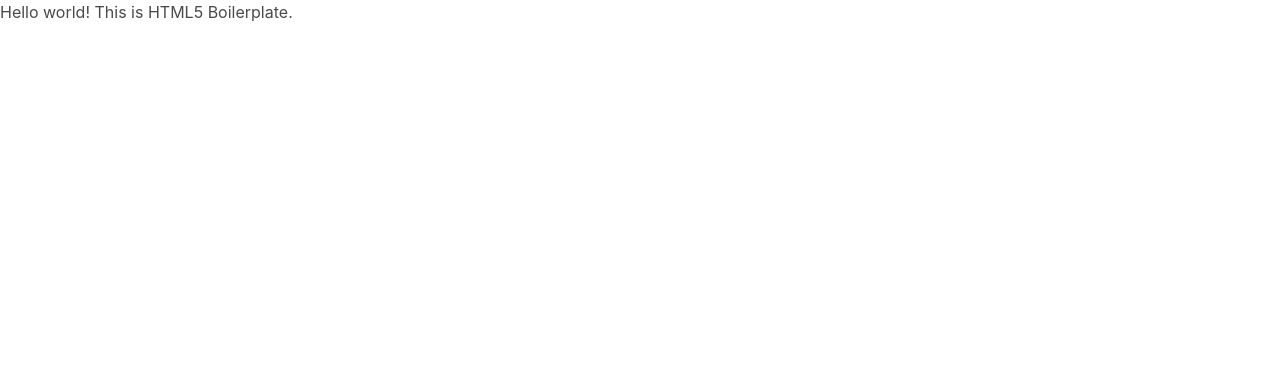
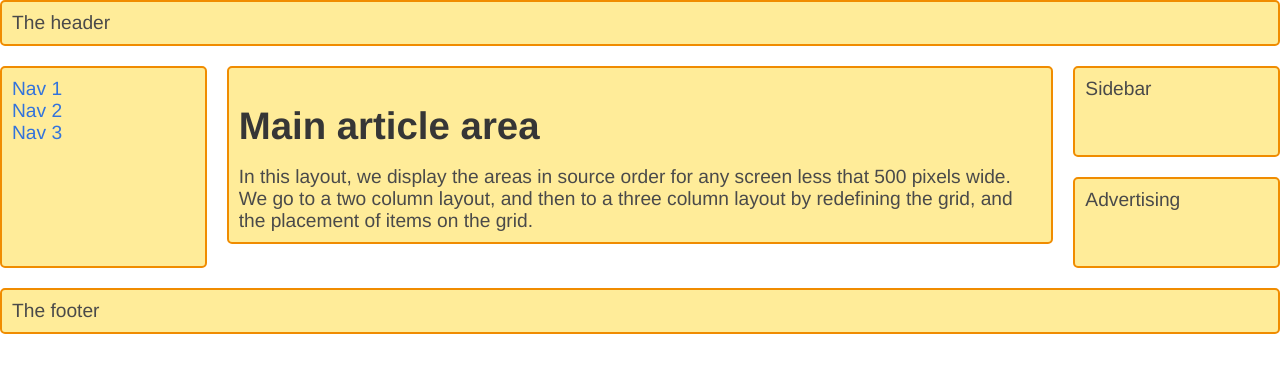
Before and after one commit to 4sYnSw9p67/HTML5Boilerplate_Bulma, a plain HTML site: page index.html in a window 1280 px wide. Drawn offline with nearby package versions, Linux system fonts and the light colour scheme.

Commit message:
templating finished

```diff
--- a/css/main.css
+++ b/css/main.css
@@ -262,3 +262,82 @@ textarea {
     page-break-after: avoid;
   }
 }
+
+.main-head {
+  grid-area: header;
+}
+.content {
+  grid-area: content;
+}
+.main-nav {
+  grid-area: nav;
+}
+.side {
+  grid-area: sidebar;
+}
+.ad {
+  grid-area: ad;
+}
+.main-footer {
+  grid-area: footer;
+}
+
+.wrapper {
+  display: grid;
+  grid-gap: 20px;
+  grid-template-areas:
+    "header"
+    "nav"
+    "content"
+    "sidebar"
+    "ad"
+    "footer";
+}
+
+.wrapper {
+  max-width: 1452px;
+  margin: 0 auto;
+  font: 1.2em Helvetica, arial, sans-serif;
+}
+.wrapper > * {
+  border: 2px solid #f08c00;
+  background-color: #ffec99;
+  border-radius: 5px;
+  padding: 10px;
+}
+
+@media (min-width: 500px) {
+  .wrapper {
+    grid-template-columns: 1fr 3fr;
+    grid-template-areas:
+      "header  header"
+      "nav     nav"
+      "sidebar content"
+      "ad      footer";
+  }
+  nav ul {
+    display: flex;
+    justify-content: space-between;
+  }
+}
+
+@media (min-width: 700px) {
+  .wrapper {
+    grid-template-columns: 1fr 4fr 1fr;
+    grid-template-areas:
+      "header header  header"
+      "nav    content sidebar"
+      "nav    content ad"
+      "footer footer  footer"
+   }
+   nav ul {
+     flex-direction: column;
+   }
+}
+
+/*
+.main-nav, .side, .ad {
+  visibility: hidden;
+  -webkit-backface-visibility: hidden;
+  -moz-backface-visibility: hidden;
+} */
--- a/index.html
+++ b/index.html
@@ -21,12 +21,23 @@
 </head>
 
 <body>
-  <!--[if IE]>
-    <p class="browserupgrade">You are using an <strong>outdated</strong> browser. Please <a href="https://browsehappy.com/">upgrade your browser</a> to improve your experience and security.</p>
-  <![endif]-->
-
-  <!-- Add your site or application content here -->
-  <p>Hello world! This is HTML5 Boilerplate.</p>
+<div class="wrapper">
+        <header class="main-head">The header</header>
+        <nav class="main-nav">
+            <ul>
+                <li><a href="">Nav 1</a></li>
+                <li><a href="">Nav 2</a></li>
+                <li><a href="">Nav 3</a></li>
+            </ul>
+        </nav>
+        <article class="content">
+            <h1>Main article area</h1>
+            <p>In this layout, we display the areas in source order for any screen less that 500 pixels wide. We go to a two column layout, and then to a three column layout by redefining the grid, and the placement of items on the grid.</p>
+        </article>
+        <aside class="side">Sidebar</aside>
+        <div class="ad">Advertising</div>
+        <footer class="main-footer">The footer</footer>
+</div>
   <script src="js/vendor/modernizr-3.7.1.min.js"></script>
   <script src="https://code.jquery.com/jquery-3.4.1.min.js" integrity="sha256-CSXorXvZcTkaix6Yvo6HppcZGetbYMGWSFlBw8HfCJo=" crossorigin="anonymous"></script>
   <script>window.jQuery || document.write('<script src="js/vendor/jquery-3.4.1.min.js"><\/script>')</script>
```
